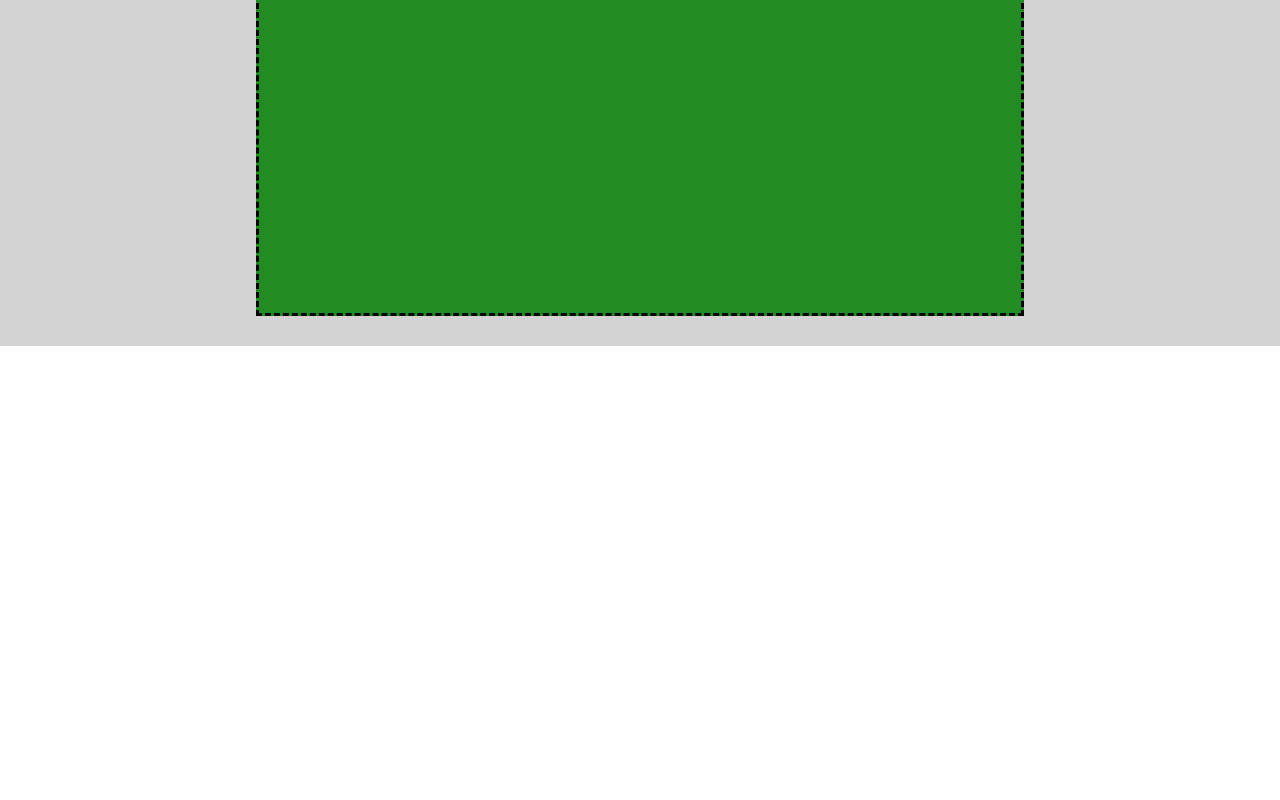
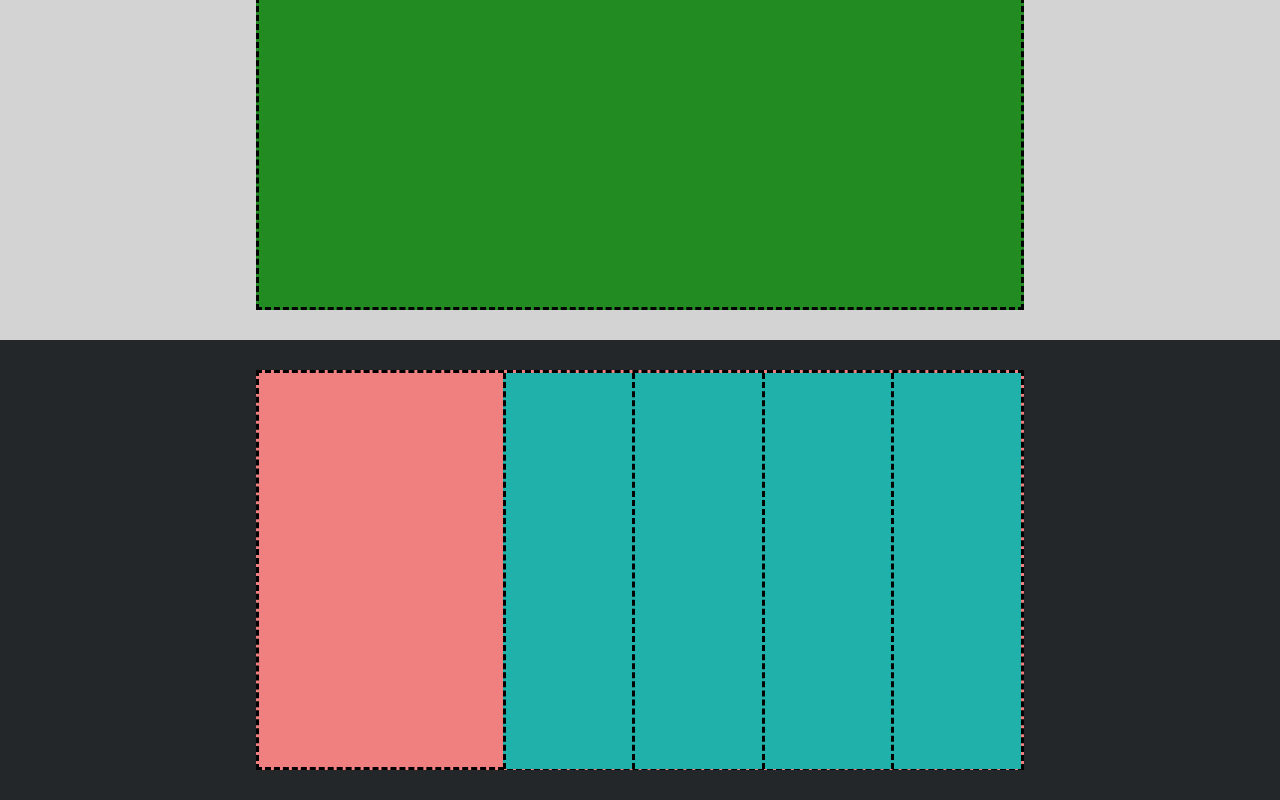
Before and after one commit to dariolaseta/htmlcss-struttura-discord, a plain HTML site: page index.html in a window 1280 px wide. Shown: the part 2806-3606 px from the top of the page. Before the commit the page ends 3152 px from the top, so only its background shows below. Drawn offline with Linux system fonts and the light colour scheme.

Commit message:
added last container

```diff
--- a/css/style.css
+++ b/css/style.css
@@ -60,6 +60,7 @@ div ul.flex{
 
 .container-big{
     width: 60%;
+    height: 400px;
 }
 
 .container-long{
@@ -67,12 +68,30 @@ div ul.flex{
     height: 900px;
 }
 
+.container-segment{
+    width: 17%;
+    border-left: dashed;
+    height: 396px;
+}
+
+.content-right{
+    justify-content: flex-end;
+}
+
+.bg-grey{
+    background-color: lightgrey;
+}
+
+.bg-black{
+    background-color: #23272a;
+}
+
 .magenta{
     background-color: #ee82ee
 }
 
 .blue{
-    height: 400px;
+    height: 100%;
     background-color: #1e90ff;
 }
 
@@ -80,10 +99,15 @@ div ul.flex{
     background-color: #ffc0cb;
 }
 
-.bg-grey{
-    background-color: lightgrey;
-}
-
 .green{
     background-color: #228b22;
 }
+
+.coral{
+    background-color: #f08080;
+}
+
+.aqua{
+    background-color: #20b2aa;
+
+}
--- a/index.html
+++ b/index.html
@@ -77,6 +77,23 @@
                 <div class="container-long green margin border flex">
                 </div>
             </section>
+
+            <section class="bg-black flex">
+                <div class="container-big coral margin border content-right flex">
+                    <div class="container-segment aqua">
+
+                    </div>
+                    <div class="container-segment aqua">
+
+                    </div>
+                    <div class="container-segment aqua">
+
+                    </div>
+                    <div class="container-segment aqua">
+
+                    </div>
+                </div>
+            </section>
         </main>
 
         <footer>
```
